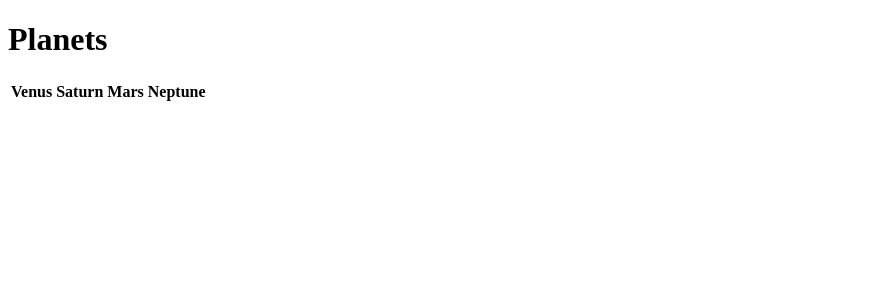
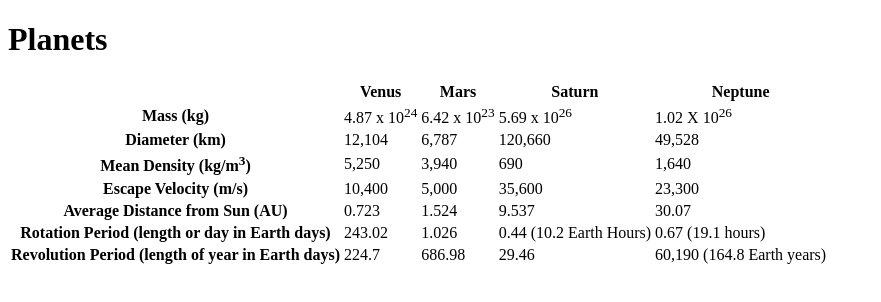
Before and after one commit to estherk51/ITMD361-Lab5, a plain HTML site: page index.html in a window 1280 px wide. Shown: the whole page, without its empty margins (0-881 px from the left). Drawn offline with Linux system fonts and the light colour scheme.

Commit message:
index table
created table on index.html

```diff
--- a/index.html
+++ b/index.html
@@ -9,10 +9,60 @@
         <div>
             <table>
                 <tr>
+                    <th></th>
                     <th>Venus</th>
+                    <th>Mars</th>
                     <th>Saturn</th>
-                    <th>Mars</th>
                     <th>Neptune</th>
+                </tr>
+                <tr>
+                    <th>Mass (kg)</th>
+                    <td>4.87 x 10<sup>24</sup></td>
+                    <td>6.42 x 10<sup>23</sup></td>
+                    <td>5.69 x 10<sup>26</sup></td>
+                    <td>1.02 X 10<sup>26</sup></td>
+                </tr>
+                <tr>
+                    <th>Diameter (km)</th>
+                    <td>12,104</td>
+                    <td>6,787</td>
+                    <td>120,660</td>
+                    <td>49,528</td>
+                </tr>
+                <tr>
+                    <th>Mean Density (kg/m<sup>3</sup>)</th>
+                    <td>5,250</td>
+                    <td>3,940</td>
+                    <td>690</td>
+                    <td>1,640</td>
+                </tr>
+                <tr>
+                    <th>Escape Velocity (m/s)</th>
+                    <td>10,400</td>
+                    <td>5,000</td>
+                    <td>35,600</td>
+                    <td>23,300</td>
+                </tr>
+                <tr>
+                    <th>Average Distance from Sun (AU)</th>
+                    <td>0.723</td>
+                    <td>1.524</td>
+                    <td>9.537</td>
+                    <td>30.07</td>
+                </tr>
+                <tr>
+                    <th>Rotation Period (length or day in Earth days)</th>
+                    <td>243.02</td>
+                    <td>1.026</td>
+                    <td>0.44 (10.2 Earth Hours)</td>
+                    <td>0.67 (19.1 hours)</td>
+                </tr>
+                <tr>
+                    <th>Revolution Period (length of year in Earth days)</th>
+                    <td>224.7</td>
+                    <td>686.98</td>
+                    <td>29.46</td>
+                    <td>60,190 (164.8 Earth years)</td>
                 </tr>
             </table>
         </div>
```
